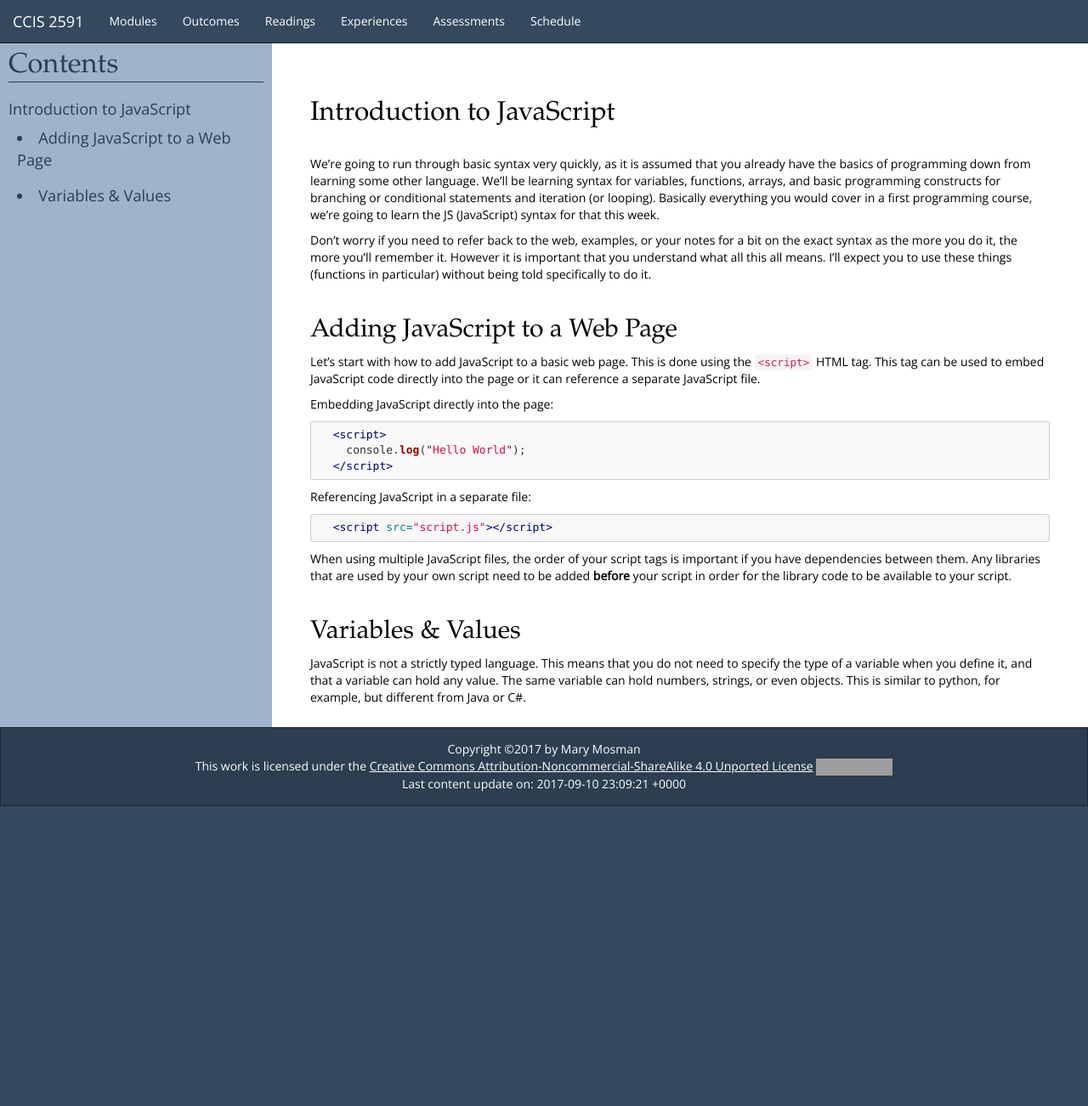
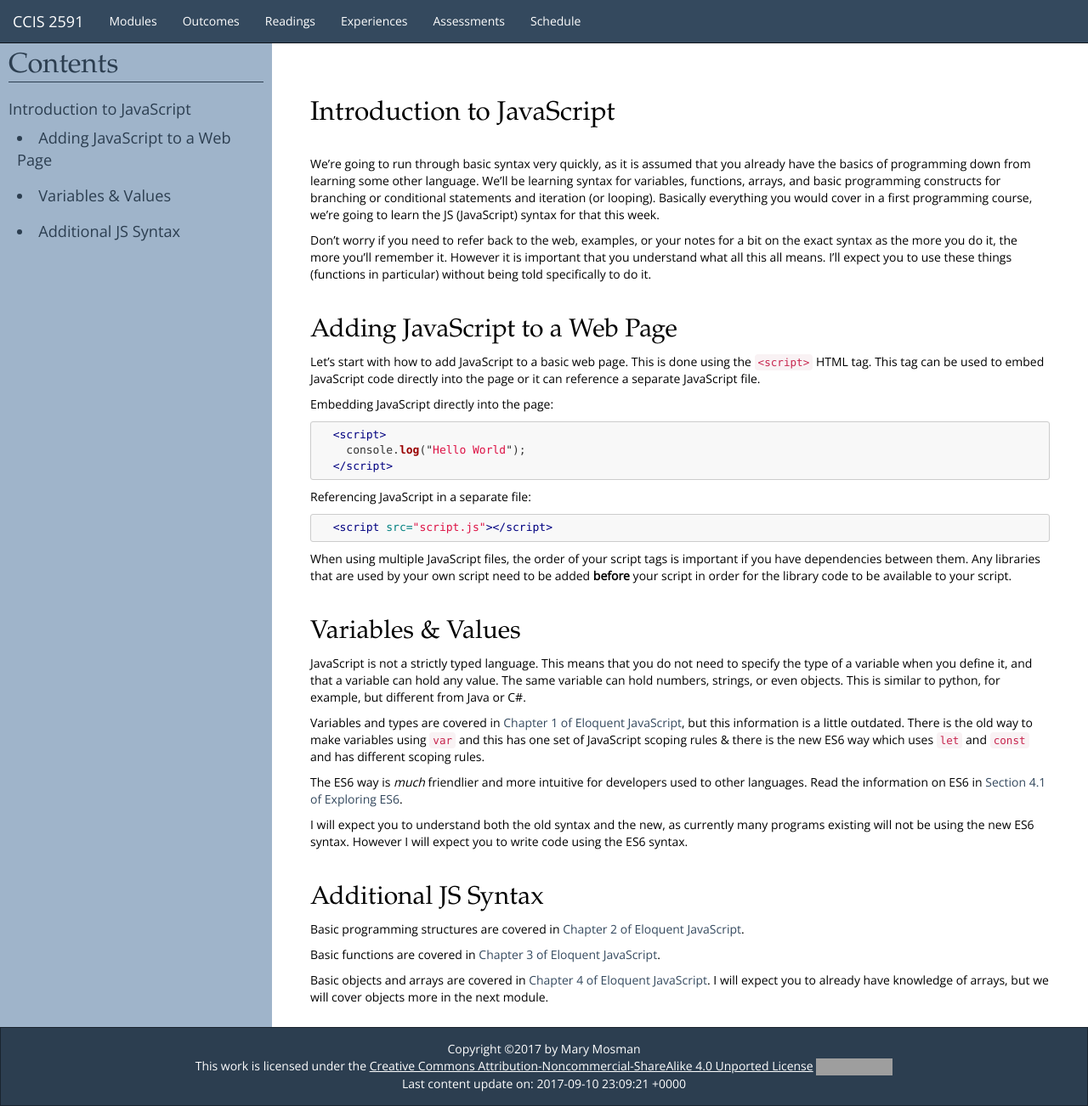
Before and after one commit to htc-ccis2591/fall-2017, a Jekyll site: the page built from _readings/intro-js.md, in a window 1280 px wide and 1302 px high. Shown: the whole window at 85% size. Built offline with Jekyll 4.4.1, drawn with Linux system fonts in a browser that asks for light colours; some web fonts are replaced; grey boxes are pictures that could not be loaded.

Commit message:
update js reading

```diff
--- a/_readings/intro-js.md
+++ b/_readings/intro-js.md
@@ -30,3 +30,16 @@ When using multiple JavaScript files, the order of your script tags is important
 
 ## Variables & Values
 JavaScript is not a strictly typed language. This means that you do not need to specify the type of a variable when you define it, and that a variable can hold any value. The same variable can hold numbers, strings, or even objects. This is similar to python, for example, but different from Java or C#.
+
+Variables and types are covered in [Chapter 1 of Eloquent JavaScript](http://eloquentjavascript.net/01_values.html), but this information is a little outdated.  There is the old way to make variables using `var` and this has one set of JavaScript scoping rules & there is the new ES6 way which uses `let` and `const` and has different scoping rules.
+
+The ES6 way is *much* friendlier and more intuitive for developers used to other languages. Read the information on ES6 in [Section 4.1 of Exploring ES6](http://exploringjs.com/es6/ch_core-features.html#sec_from-var-to-const).
+
+I will expect you to understand both the old syntax and the new, as currently many programs existing will not be using the new ES6 syntax.  However I will expect you to write code using the ES6 syntax.
+
+## Additional JS Syntax
+Basic programming structures are covered in [Chapter 2 of Eloquent JavaScript](http://eloquentjavascript.net/02_program_structure.html).
+
+Basic functions are covered in [Chapter 3 of Eloquent JavaScript](http://eloquentjavascript.net/03_functions.html).
+
+Basic objects and arrays are covered in [Chapter 4 of Eloquent JavaScript](http://eloquentjavascript.net/04_data.html). I will expect you to already have knowledge of arrays, but we will cover objects more in the next module.
```
